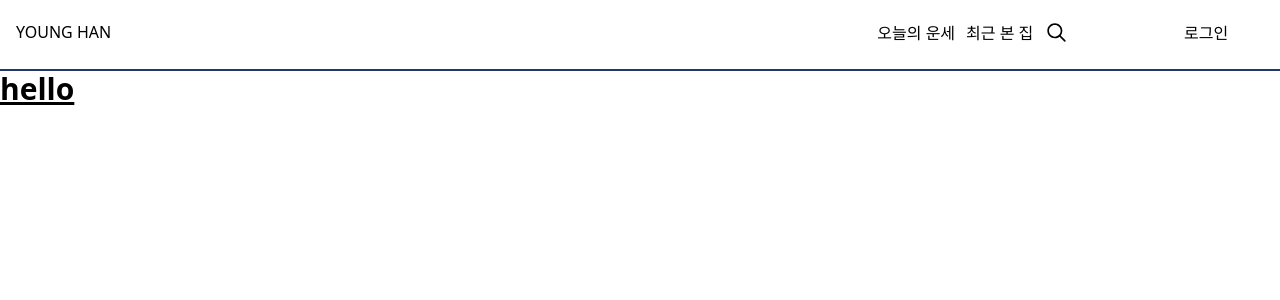
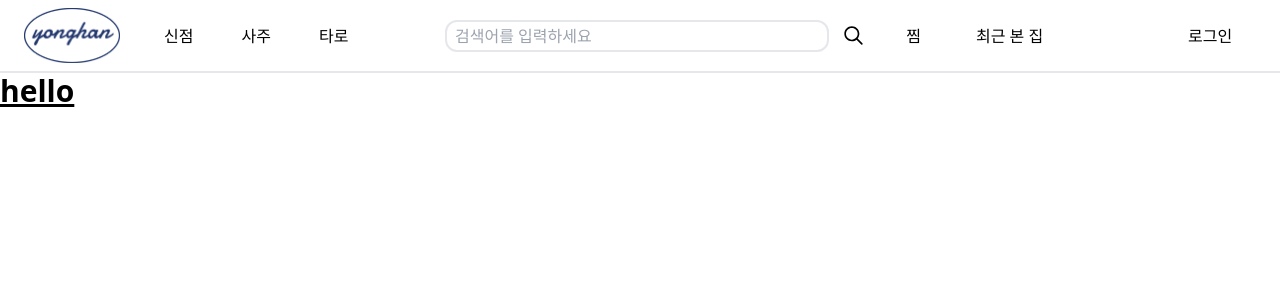
Before and after one commit to MOT-YONGHAN/YongHan, a React (Create React App) app in the folder FrontEnd/: page / in a window 1280 px wide. Shown: the top 300 px of the page. Built offline with nearby package versions, Linux system fonts and the light colour scheme.

Commit message:
ADD:nav 레이아웃

```diff
--- a/FrontEnd/src/pages/Nav/Nav.tsx
+++ b/FrontEnd/src/pages/Nav/Nav.tsx
@@ -1,6 +1,7 @@
 import { useState } from "react";
-import { RxMagnifyingGlass } from "react-icons/rx";
 import Login from "./components/Login";
+import SearchBar from "./components/SearchBar";
+import logo from "../../assets/images/logo.png";
 
 function Nav() {
     const [isLoginModal, setIsLoginModal] = useState(false);
@@ -8,19 +9,57 @@ function Nav() {
         setIsLoginModal((prev) => !prev);
     };
     return (
-        <div className="border-b-2  pt-5 pb-6 border-yonghancolor">
+        <div className=" border-b-2  pt-2 pl-2 pb-2 border-gray-200">
             {isLoginModal && <Login />}
-            <div className="flex justify-between  ml-4   gap-4">
+            <div className="flex justify-between  ml-4  gap-4">
                 <div className="flex justify-between w-10/12">
-                    <span>YOUNG HAN</span>
-                    <div className="w-48 flex justify-between">
-                        <button type="button">오늘의 운세</button>
-                        <button type="button">최근 본 집</button>{" "}
-                        <RxMagnifyingGlass size={25} />
+                    <div className="flex gap-10 h-full">
+                        <img className="w-24" src={logo} alt="logo" />
+                        <div className="flex justify-center items-center gap-10 mr-20">
+                            <button
+                                className="h-full px-1 hover:border-b border-yonghancolor"
+                                type="button"
+                            >
+                                신점
+                            </button>
+                            <button
+                                className="h-full px-1 hover:border-b border-yonghancolor"
+                                type="button"
+                            >
+                                사주
+                            </button>
+                            <button
+                                className="h-full px-1 hover:border-b border-yonghancolor"
+                                type="button"
+                            >
+                                타로
+                            </button>
+                        </div>
+                    </div>
+                    <div className="my-auto">
+                        <SearchBar />
+                    </div>
+                    <div className="w-48 flex justify-around">
+                        <button
+                            className="h-full px-1 hover:border-b border-yonghancolor"
+                            type="button"
+                        >
+                            찜
+                        </button>
+                        <button
+                            className="h-full px-1 hover:border-b border-yonghancolor"
+                            type="button"
+                        >
+                            최근 본 집
+                        </button>
                     </div>
                 </div>
-                <div className="flex mr-4 w-20 gap-3 ">
-                    <button onClick={handleShowLogin} type="button">
+                <div className="flex mr-4 w-20 gap-3  ">
+                    <button
+                        className="h-full p-1 hover:border-b border-yonghancolor"
+                        onClick={handleShowLogin}
+                        type="button"
+                    >
                         로그인
                     </button>
                 </div>
--- a/FrontEnd/src/pages/Nav/components/Login.tsx
+++ b/FrontEnd/src/pages/Nav/components/Login.tsx
@@ -4,7 +4,7 @@ import logo from "../../../assets/images/logo.png";
 
 export default function Login() {
     return (
-        <div className="fixed top-24 right-5  border-2 border-yonghancolor rounded-xl z-10  pt-6 max-md:w-3/6  w-[350px] overflow-hidden">
+        <div className="fixed top-24 right-5  border-2 border-yonghancolor rounded-xl z-10  pt-6  max-md:w-3/6  w-[350px] overflow-hidden">
             <div className="mx-auto w-10/12">
                 <div className="flex justify-between  h-9">
                     <span>로그인</span>
@@ -34,16 +34,18 @@ export default function Login() {
                     </label>
                     <button type="button">비밀번호 찾기</button>
                 </div>
-            </div>
-            <div className="flex flex-col items-start justify-center mt-2">
+                <div className="flex flex-col items-start justify-center mt-2 gap-2 pb-2">
                     <div className="flex items-center justify-center  w-full">
                         {/* <img className="w-10 rounded-70%" alt="LOGO" src={logo} /> */}
-                    <button className="bg-yhBlue1 w-full h-10" type="button">
+                        <button
+                            className="bg-yhBlue1 w-full h-10 hover:border-2 border-yonghancolor"
+                            type="button"
+                        >
                             회원가입
                         </button>
                     </div>
 
-                <div className="flex items-center justify-center gap-2 w-full bg-yhBlue2 h-10">
+                    <div className="flex items-center justify-center gap-2 w-full bg-yhBlue2 h-10 hover:border-2 border-yonghancolor">
                         <SiNaver />
                         <button
                             className="items-center justify-center"
@@ -52,7 +54,7 @@ export default function Login() {
                             네이버 로그인
                         </button>
                     </div>
-                <div className="flex items-center justify-center gap-2 w-full bg-yhBlue3 h-10">
+                    <div className="flex items-center justify-center gap-2 w-full bg-yhBlue3 h-10 hover:border-2 border-yonghancolor">
                         <SiKakaotalk />
                         <button
                             className="items-center justify-center"
@@ -63,5 +65,6 @@ export default function Login() {
                     </div>
                 </div>
             </div>
+        </div>
     );
 }
--- /dev/null
+++ b/FrontEnd/src/pages/Nav/components/SearchBar.tsx
@@ -0,0 +1,18 @@
+import { RxMagnifyingGlass } from "react-icons/rx";
+
+function SearchBar() {
+    return (
+        <div className="flex items-center gap-3">
+            <form>
+                <input
+                    className="focus:outline-none focus:border-yonghancolor p-2 border-2  rounded-xl w-96 h-8"
+                    type="search"
+                    placeholder="검색어를 입력하세요"
+                />
+            </form>
+            <RxMagnifyingGlass className="cursor-pointer" size={25} />
+        </div>
+    );
+}
+
+export default SearchBar;
```
Lines whose indentation alone changed are shown as unchanged.
